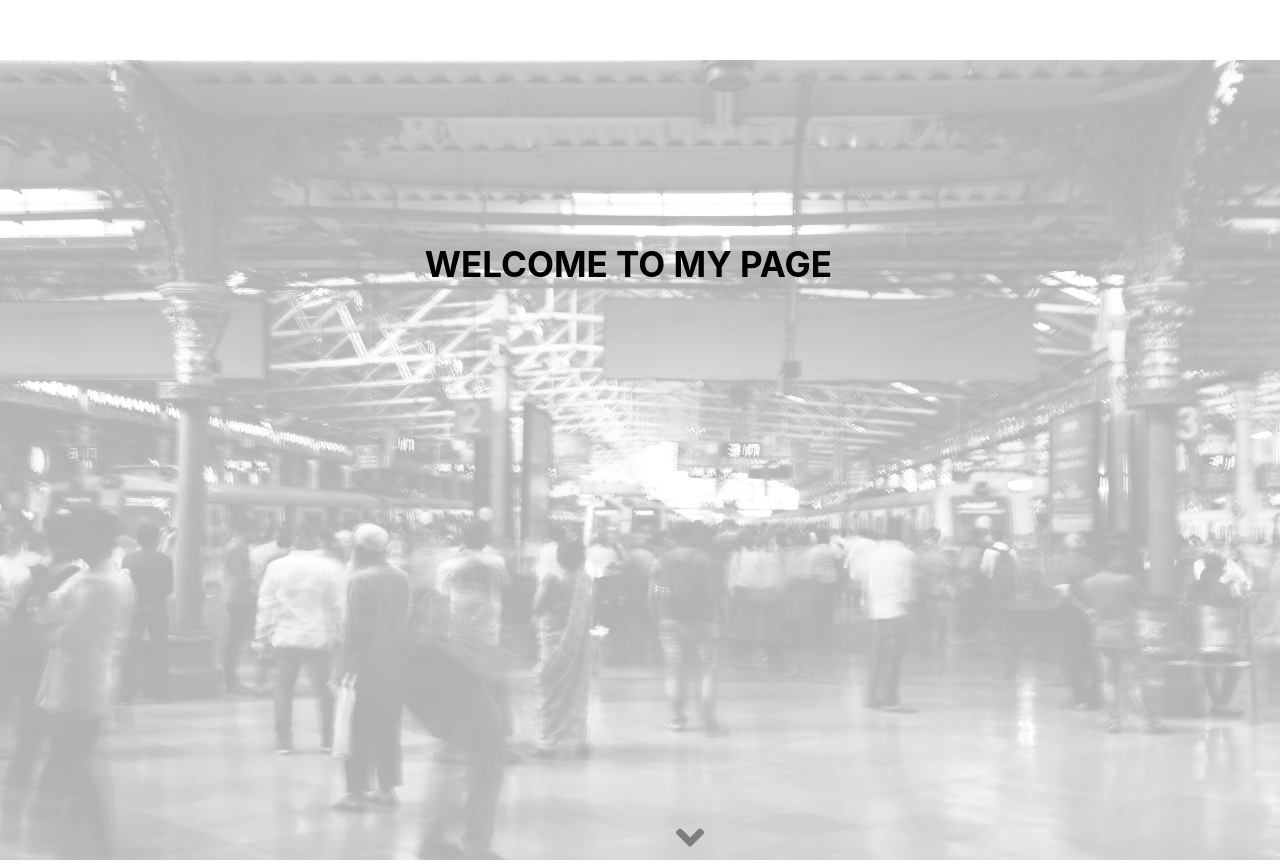
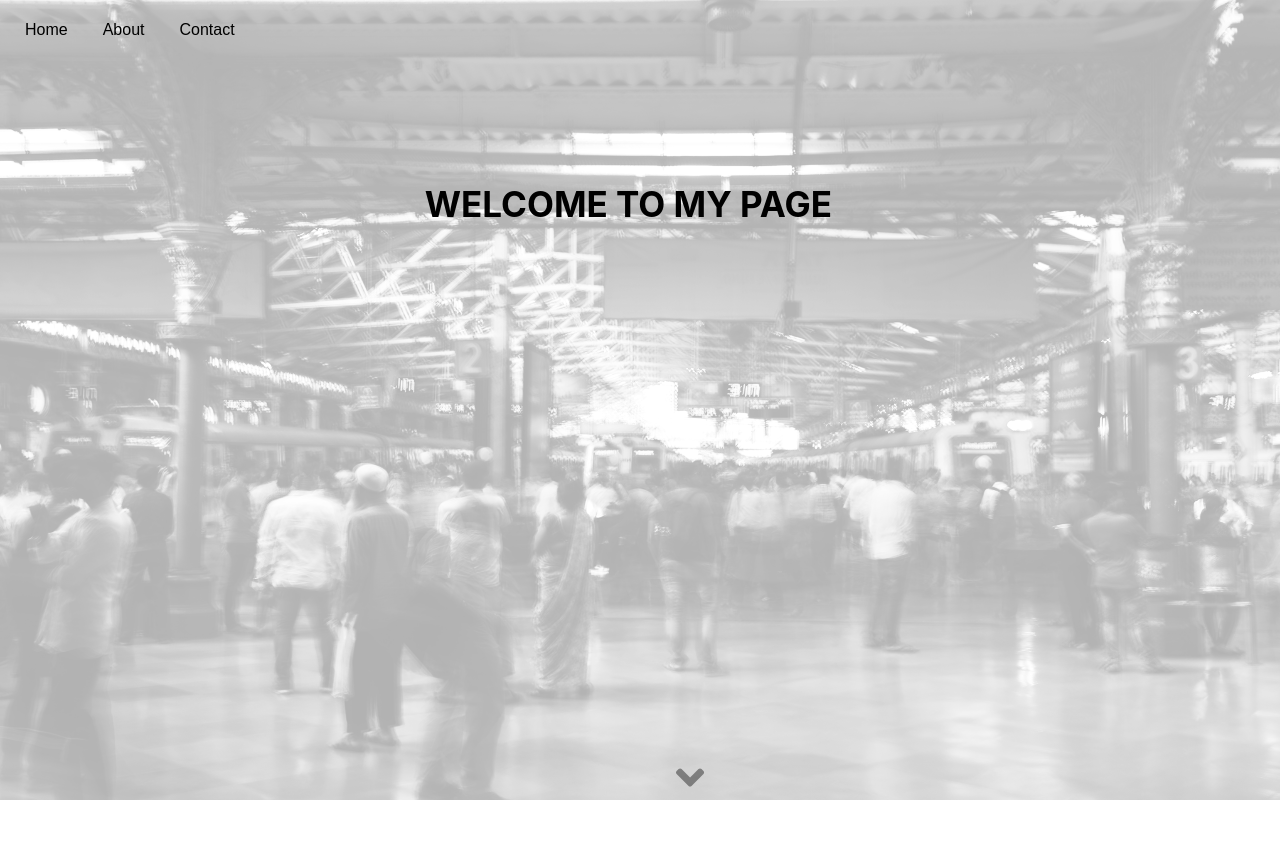
Before and after one commit to jozef-wolf/photo-gallery, a React (Create React App) app: page / in a window 1280 px wide. After the commit the page ends 804 px from the top, so only its background shows below. Built offline with nearby package versions, Linux system fonts and the light colour scheme.

Commit message:
navbar underline hover

```diff
--- a/src/css/base.css
+++ b/src/css/base.css
@@ -9,7 +9,9 @@ body {
 }
 
 .Navbar {
-  background-color: white;
+  position: fixed;
+  z-index: 20;
+  background-color: transparent;
   width: 100%;
   height: 60px;
   font-family: Arial, Helvetica, sans-serif;
@@ -17,14 +19,38 @@ body {
 }
 .Navbar .left-side {
   flex: 50%;
+  display: flex;
+  justify-content: left;
+  align-items: center;
 }
 .Navbar .left-side .links {
   max-height: 60px;
 }
 .Navbar .left-side .links a {
   text-decoration: none;
-  color: white;
+  color: #000;
   font-family: 25px;
+  margin-left: 15px;
+  padding: 20px 10px;
+  position: relative;
+}
+.Navbar .left-side .links a :hover {
+  color: #000;
+  cursor: pointer;
+}
+.Navbar .left-side .links a::after {
+  content: "";
+  position: absolute;
+  width: 20px;
+  height: 2px;
+  left: 50%;
+  margin-top: 20px;
+  background: #000;
+  transform: scale(0, 1);
+  transition: transform 0.3s ease;
+}
+.Navbar .left-side .links a:hover::after {
+  transform: scale(1, 1);
 }
 .Navbar .right-side {
   flex: 50%;
--- a/src/css/main.css
+++ b/src/css/main.css
@@ -42,7 +42,9 @@ body {
 }
 
 .Navbar {
-  background-color: white;
+  position: fixed;
+  z-index: 20;
+  background-color: transparent;
   width: 100%;
   height: 60px;
   font-family: Arial, Helvetica, sans-serif;
@@ -50,14 +52,38 @@ body {
 }
 .Navbar .left-side {
   flex: 50%;
+  display: flex;
+  justify-content: left;
+  align-items: center;
 }
 .Navbar .left-side .links {
   max-height: 60px;
 }
 .Navbar .left-side .links a {
   text-decoration: none;
-  color: white;
+  color: #000;
   font-family: 25px;
+  margin-left: 15px;
+  padding: 20px 10px;
+  position: relative;
+}
+.Navbar .left-side .links a :hover {
+  color: #000;
+  cursor: pointer;
+}
+.Navbar .left-side .links a::after {
+  content: "";
+  position: absolute;
+  width: 20px;
+  height: 2px;
+  left: 50%;
+  margin-top: 20px;
+  background: #000;
+  transform: scale(0, 1);
+  transition: transform 0.3s ease;
+}
+.Navbar .left-side .links a:hover::after {
+  transform: scale(1, 1);
 }
 .Navbar .right-side {
   flex: 50%;
--- a/src/scss/base.scss
+++ b/src/scss/base.scss
@@ -9,19 +9,45 @@ body {
 }
 
 .Navbar {
-  background-color: white;
+  position: fixed;
+  z-index: 20;
+  background-color: transparent;
   width: 100%;
   height: 60px;
   font-family: Arial, Helvetica, sans-serif;
   display: flex;
   .left-side {
     flex: 50%;
+    display: flex;
+    justify-content: left;
+    align-items: center;
     .links {
       max-height: 60px;
       a {
         text-decoration: none;
-        color: white;
+        color: #000;
         font-family: 25px;
+        margin-left: 15px;
+        padding: 20px 10px;
+        position: relative;
+        :hover {
+          color: #000;
+          cursor: pointer;
+        }
+      }
+      a::after {
+        content: "";
+        position: absolute;
+        width: 20px;
+        height: 2px;
+        left: 50%;
+        margin-top: 20px;
+        background: #000;
+        transform: scale(0, 1);
+        transition: transform 0.3s ease;
+      }
+      a:hover::after {
+        transform: scale(1, 1);
       }
     }
   }
```
Also changed, not shown: 2 other files (tests, documents, lock files or other folders).
